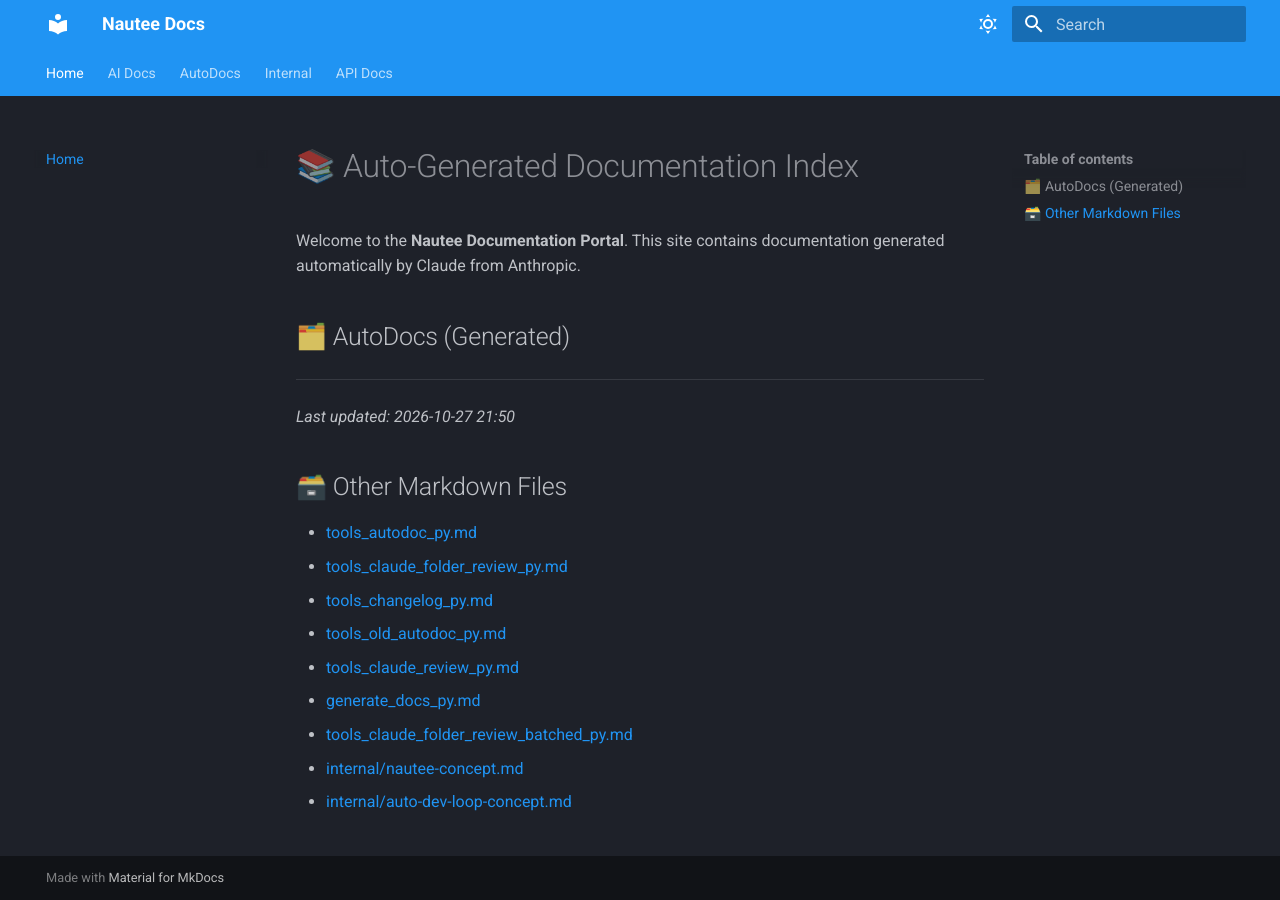
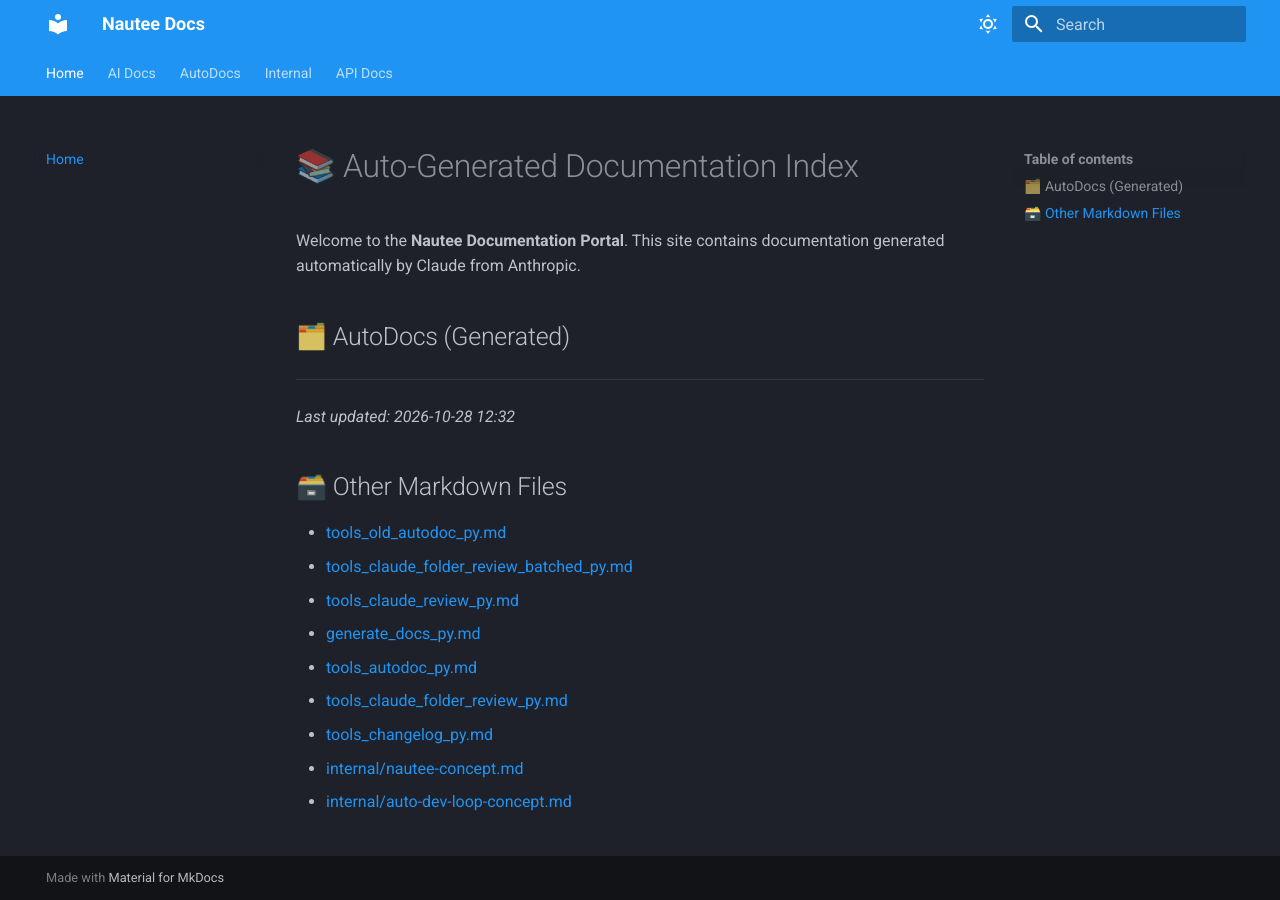
Before and after one commit to 48Nauts-Operator/nautee, an MkDocs documentation site: the page built from docs/index.md, in a window 1280 px wide. Built offline with MkDocs 1.6.1 and Material for MkDocs 9.7.7, drawn with Linux system fonts in a browser that asks for light colours.

```diff
--- a/docs/index.md
+++ b/docs/index.md
@@ -7,16 +7,16 @@ Welcome to the **Nautee Documentation Portal**. This site contains documentation
 
 ---
 
-_Last updated: 2026-10-27 21:50_
+_Last updated: 2026-10-28 12:32_
 
 ## 🗃️ Other Markdown Files
 
+- [tools_old_autodoc_py.md](tools_old_autodoc_py.md)
+- [tools_claude_folder_review_batched_py.md](tools_claude_folder_review_batched_py.md)
+- [tools_claude_review_py.md](tools_claude_review_py.md)
+- [generate_docs_py.md](generate_docs_py.md)
 - [tools_autodoc_py.md](tools_autodoc_py.md)
 - [tools_claude_folder_review_py.md](tools_claude_folder_review_py.md)
 - [tools_changelog_py.md](tools_changelog_py.md)
-- [tools_old_autodoc_py.md](tools_old_autodoc_py.md)
-- [tools_claude_review_py.md](tools_claude_review_py.md)
-- [generate_docs_py.md](generate_docs_py.md)
-- [tools_claude_folder_review_batched_py.md](tools_claude_folder_review_batched_py.md)
 - [internal/nautee-concept.md](internal/nautee-concept.md)
 - [internal/auto-dev-loop-concept.md](internal/auto-dev-loop-concept.md)
```
